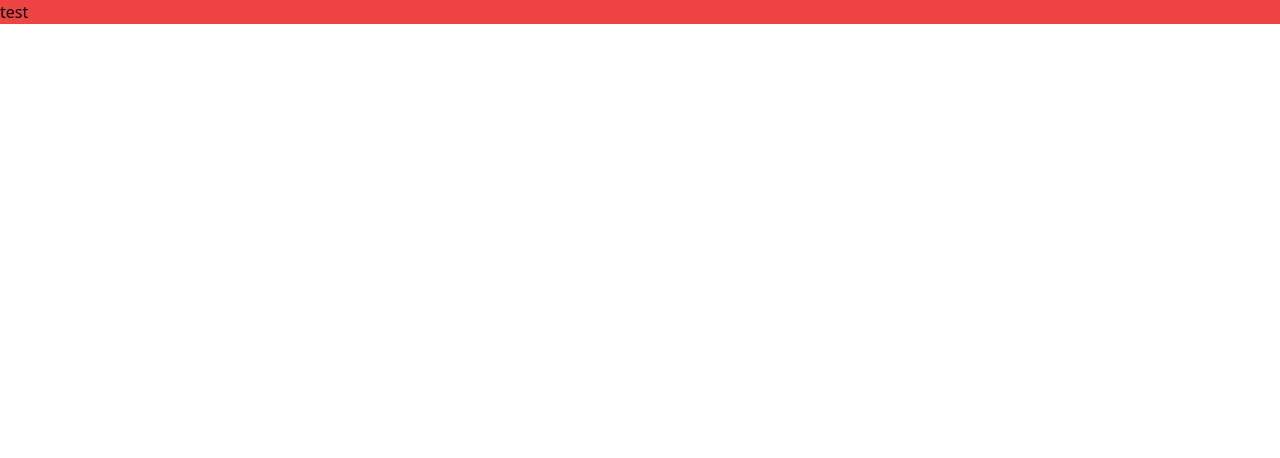
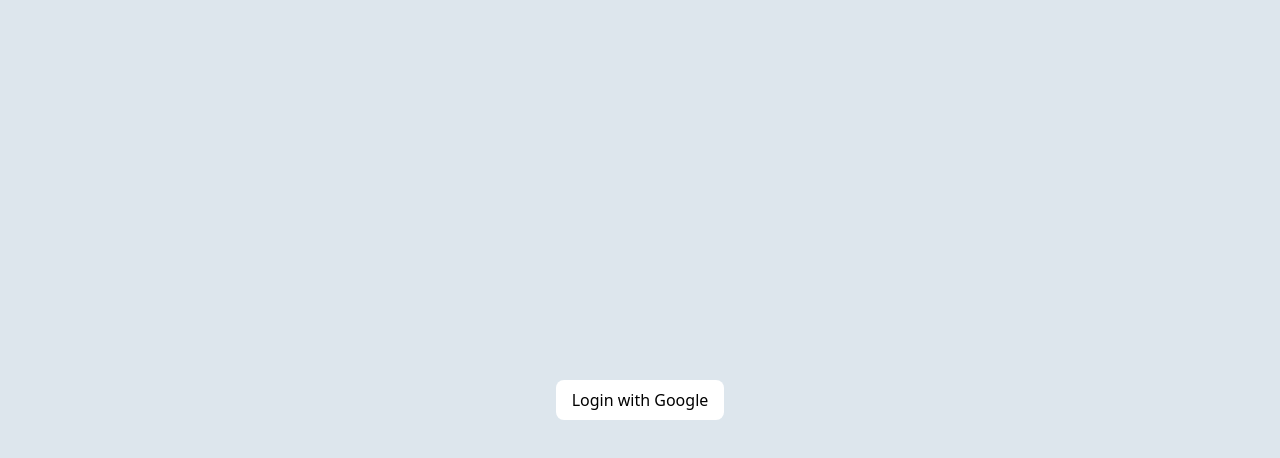
Before and after one commit to NMY0d4/NextJS_MyEcom_admin, a Next.js app: page / in a window 1280 px wide. Shown: the top 458 px of the page. Built offline with nearby package versions, Linux system fonts and the light colour scheme.

Commit message:
start build auth

```diff
--- a/package.json
+++ b/package.json
@@ -13,6 +13,7 @@
     "eslint": "8.41.0",
     "eslint-config-next": "13.4.3",
     "next": "13.4.3",
+    "next-auth": "^4.22.1",
     "react": "18.2.0",
     "react-dom": "18.2.0"
   },
--- /dev/null
+++ b/pages/api/auth/[...nextauth].js
@@ -0,0 +1,12 @@
+import NextAuth from 'next-auth';
+import GoogleProvider from 'next-auth/providers/google';
+
+export default NextAuth({
+  providers: [
+    // OAuth authentication providers...
+    GoogleProvider({
+      clientId: process.env.GOOGLE_ID,
+      clientSecret: process.env.GOOGLE_SECRET,
+    }),
+  ],
+});
--- a/pages/api/hello.js
+++ /dev/null
@@ -1,5 +0,0 @@
-// Next.js API route support: https://nextjs.org/docs/api-routes/introduction
-
-export default function handler(req, res) {
-  res.status(200).json({ name: 'John Doe' })
-}
--- a/pages/index.js
+++ b/pages/index.js
@@ -1,3 +1,11 @@
 export default function Home() {
-  return <div className='bg-red-500'>test</div>;
+  return (
+    <div className='bg-genBg w-screen h-screen flex items-center'>
+      <div className='text-center w-full'>
+        <button className='bg-white p-2 px-4 rounded-lg'>
+          Login with Google
+        </button>
+      </div>
+    </div>
+  );
 }
--- a/tailwind.config.js
+++ b/tailwind.config.js
@@ -1,12 +1,22 @@
 /** @type {import('tailwindcss').Config} */
 module.exports = {
   content: [
-    "./app/**/*.{js,ts,jsx,tsx,mdx}",
-    "./pages/**/*.{js,ts,jsx,tsx,mdx}",
-    "./components/**/*.{js,ts,jsx,tsx,mdx}",
+    './app/**/*.{js,ts,jsx,tsx,mdx}',
+    './pages/**/*.{js,ts,jsx,tsx,mdx}',
+    './components/**/*.{js,ts,jsx,tsx,mdx}',
   ],
   theme: {
-    extend: {},
+    extend: {
+      colors: {
+        primary: '#27374D',
+        secondary: '#526D82',
+        tertiary: '#9DB2BF',
+        genBg: '#DDE6ED',
+      },
+      width: {
+        contWithXl: '1240px',
+      },
+    },
   },
   plugins: [],
-}
+};
```
Also changed, not shown: 1 other file (tests, documents, lock files or other folders).
